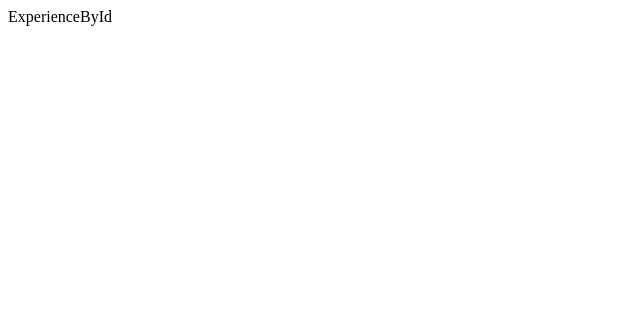
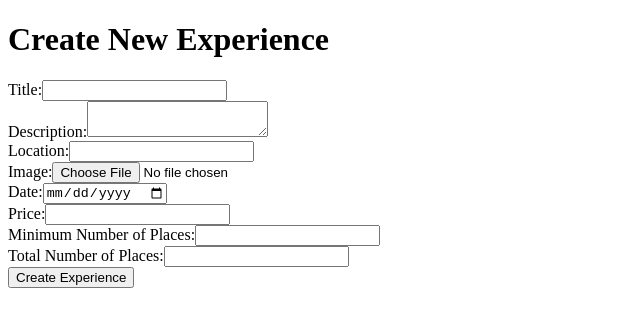
Before and after one commit to NoeCam/Proyecto-Experiencias, a React (Vite) app in the folder APP-Experiencias_Diferentes/: page /experiencias/create in a window 1280 px wide. Shown: the top 326 px of the page, without its empty margins (0-640 px from the left). Built offline with nearby package versions, Linux system fonts and the light colour scheme.

Commit message:
FormExperience

```diff
--- a/APP-Experiencias_Diferentes/src/App.jsx
+++ b/APP-Experiencias_Diferentes/src/App.jsx
@@ -4,7 +4,7 @@ import ValidateUser from "./pages/ValidateUser";
 import Login from "./pages/Login";
 import RecoverPassword from "./pages/RecoverPassword";
 import NewPassword from "./pages/NewPassword";
-import Experiences from "./pages/Experiences";
+import CreateExperience from "./pages/CreateExperience";
 import ExperienceById from "./pages/ExperienceById";
 import ExperienceState from "./pages/ExperienceState";
 
@@ -20,7 +20,6 @@ function App() {
         <Route path="/users/login" element={<Login />} />
         <Route path="/users/recover-password" element={<RecoverPassword />} />
         <Route path="/users/password" element={<NewPassword />} />
-        <Route path="/experiencias" element={<Experiences />} />
         <Route
           path="/experiencias/:experienceId"
           element={<ExperienceById />}
@@ -29,6 +28,7 @@ function App() {
           path="/experiencias/:experienceId/experienceState"
           element={<ExperienceState />}
         />
+        <Route path="/experiencias/create" element={<CreateExperience />} />
       </Routes>
     </>
   );
--- /dev/null
+++ b/APP-Experiencias_Diferentes/src/components/CreateExperienceForm.jsx
@@ -0,0 +1,127 @@
+import { useState } from "react";
+import createExperienceService from "../services/createExperienceService";
+
+const CreateExperienceForm = () => {
+  const [formData, setFormData] = useState({
+    title: '',
+    description: '',
+    location: '',
+    image: '',
+    date: '',
+    price: '',
+    numMinPlaces: '',
+    numTotalPlaces: ''
+  });
+  const [error, setError] = useState('');
+  const [resp, setResp] = useState('');
+
+  const handleChange = (e) => {
+    const { name, value } = e.target;
+    setFormData({ ...formData, [name]: value });
+  };
+
+  const handleSubmit = async (e) => {
+    e.preventDefault();
+    try {
+      const response = await createExperienceService(formData);
+      setResp(response);
+    } catch (error) {
+      setError(error.message);
+    }
+  };
+
+  return (
+    <form onSubmit={handleSubmit}>
+      <div>
+        <label>Title:</label>
+        <input
+          type="text"
+          name="title"
+          value={formData.title}
+          onChange={handleChange}
+          required
+        />
+      </div>
+      <div>
+        <label>Description:</label>
+        <textarea
+          name="description"
+          value={formData.description}
+          onChange={handleChange}
+          required
+        />
+      </div>
+      <div>
+        <label>Location:</label>
+        <input
+          type="text"
+          name="location"
+          value={formData.location}
+          onChange={handleChange}
+          required
+        />
+      </div>
+      <div>
+        <label>Image:</label>
+        <input
+          type="file"
+          name="image"
+          value={formData.image}
+          onChange={handleChange}
+          required
+        />
+      </div>
+      <div>
+        <label>Date:</label>
+        <input
+          type="date"
+          name="date"
+          value={formData.date}
+          onChange={handleChange}
+          required
+        />
+      </div>
+      <div>
+        <label>Price:</label>
+        <input
+          type="text"
+          name="price"
+          value={formData.price}
+          onChange={handleChange}
+          required
+        />
+      </div>
+      <div>
+        <label>Minimum Number of Places:</label>
+        <input
+          type="number"
+          name="numMinPlaces"
+          value={formData.numMinPlaces}
+          onChange={handleChange}
+          required
+        />
+      </div>
+      <div>
+        <label>Total Number of Places:</label>
+        <input
+          type="number"
+          name="numTotalPlaces"
+          value={formData.numTotalPlaces}
+          onChange={handleChange}
+          required
+        />
+      </div>
+      <div>
+        <input type="submit" value="Create Experience" />
+      </div>
+      <div>
+        {error ? <p>{error}</p> : ''}
+      </div>
+      <div>
+        {resp.status === 'ok' ? <><p>{resp.message}</p></> : ''}
+      </div>
+    </form>
+  );
+};
+
+export default CreateExperienceForm;
--- /dev/null
+++ b/APP-Experiencias_Diferentes/src/pages/CreateExperience.jsx
@@ -0,0 +1,12 @@
+import CreateExperienceForm from "../components/CreateExperienceForm";
+
+const CreateExperience = () => {
+  return (
+    <div>
+      <h1>Create New Experience</h1>
+      <CreateExperienceForm />
+    </div>
+  );
+};
+
+export default CreateExperience;
--- a/APP-Experiencias_Diferentes/src/pages/Experiences.jsx
+++ /dev/null
@@ -1,5 +0,0 @@
-const Experiences = () => {
-  return <div>Experiences</div>;
-};
-
-export default Experiences;
--- /dev/null
+++ b/APP-Experiencias_Diferentes/src/services/createExperienceService.js
@@ -0,0 +1,37 @@
+const createExperienceService = async ({
+    title,
+    description,
+    location,
+    image,
+    date,
+    price,
+    numMinPlaces,
+    numTotalPlaces
+  }) => {
+    const url = `${import.meta.env.VITE_API_URL}/experiences`;
+
+    const response = await fetch(url, {
+      method: 'POST',
+      headers: {
+        'Content-Type': 'application/json'
+      },
+      body: JSON.stringify({
+        title,
+        description,
+        location,
+        image,
+        date,
+        price,
+        numMinPlaces,
+        numTotalPlaces
+      })
+    });
+
+    const json = await response.json();
+
+    if (!response.ok) throw new Error(json.message);
+
+    return json;
+  };
+
+  export default createExperienceService;
```
